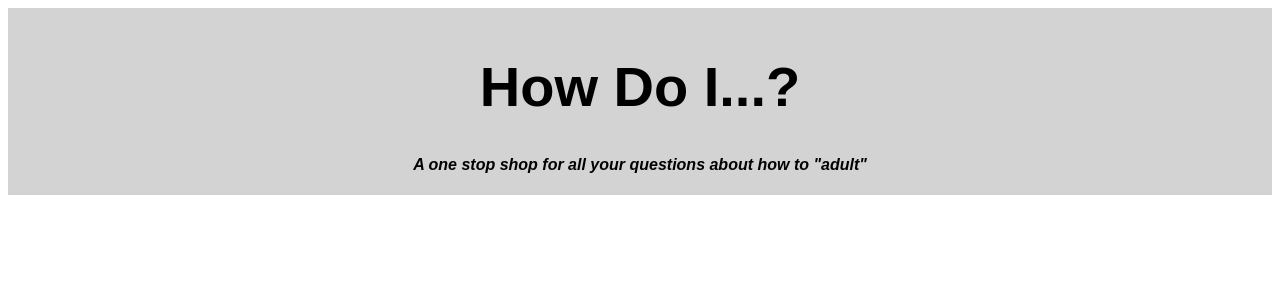
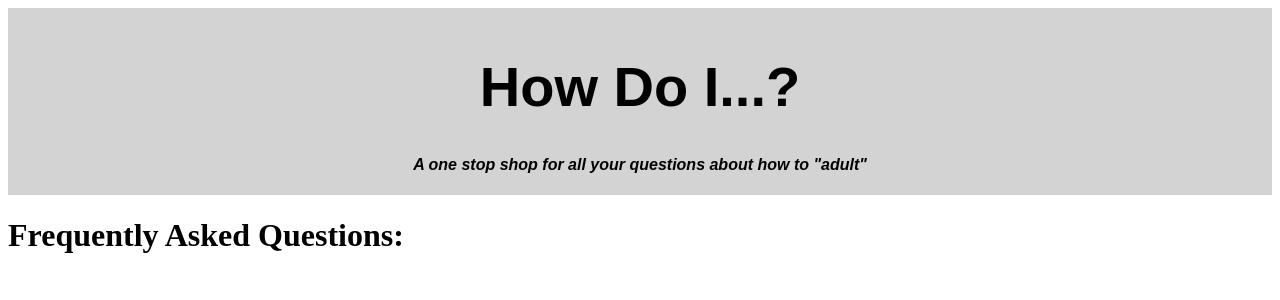
Before and after one commit to pbuterba/cs5167-proj4, a SvelteKit app: page / in a window 1280 px wide. Shown: the top 300 px of the page. Built offline with nearby package versions, Linux system fonts and the light colour scheme.

Commit message:
Move header to layout

```diff
--- /dev/null
+++ b/src/routes/+layout.svelte
@@ -0,0 +1,6 @@
+<script>
+    import Header from '$lib/Header.svelte';
+</script>
+
+<Header />
+<slot />
--- a/src/routes/+page.svelte
+++ b/src/routes/+page.svelte
@@ -1,5 +1,3 @@
-<script>
-    import Header from '$lib/Header.svelte';
-</script>
-
-<Header />
+<main>
+    <h1>Frequently Asked Questions:</h1>
+</main>
```
